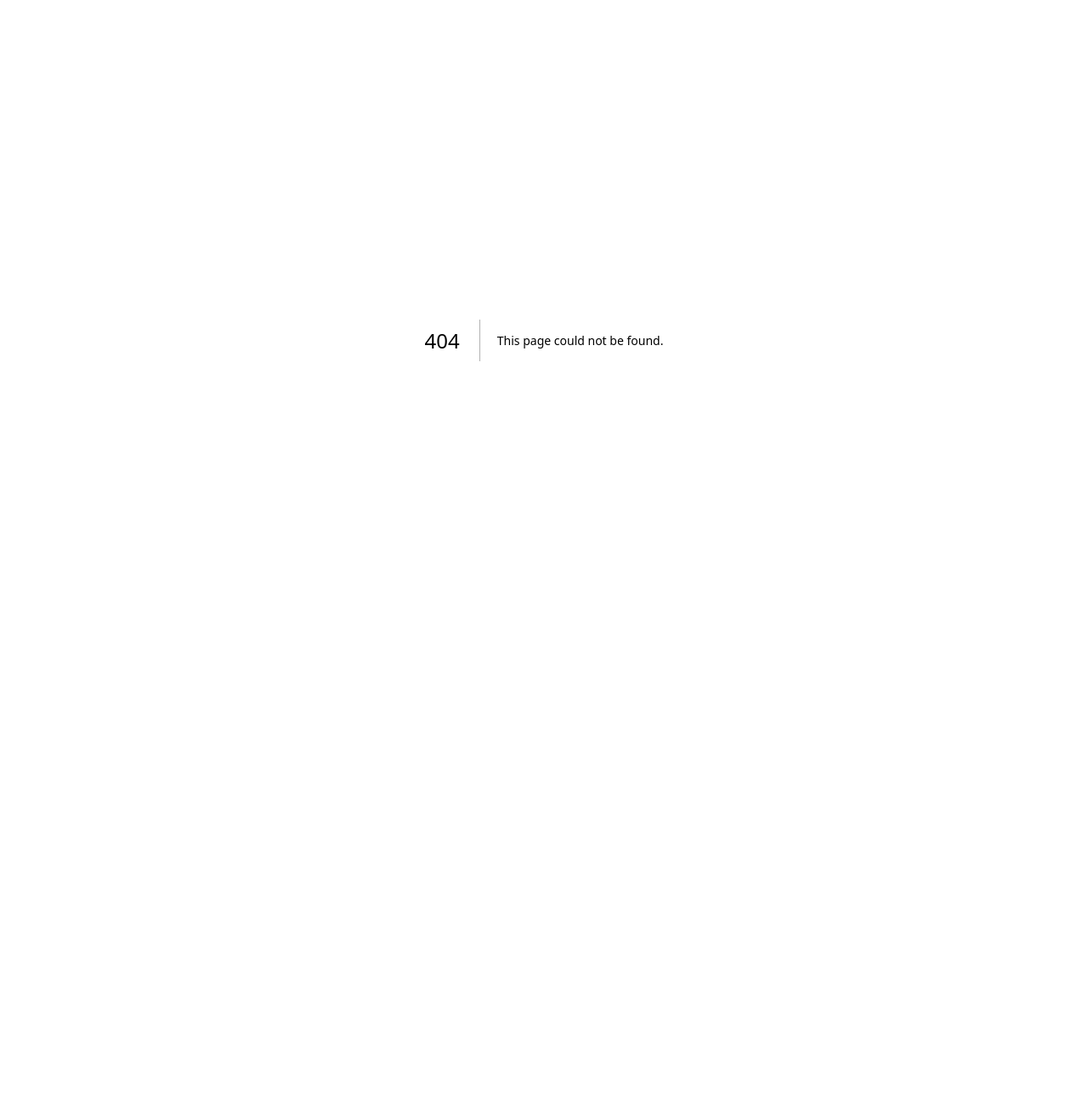
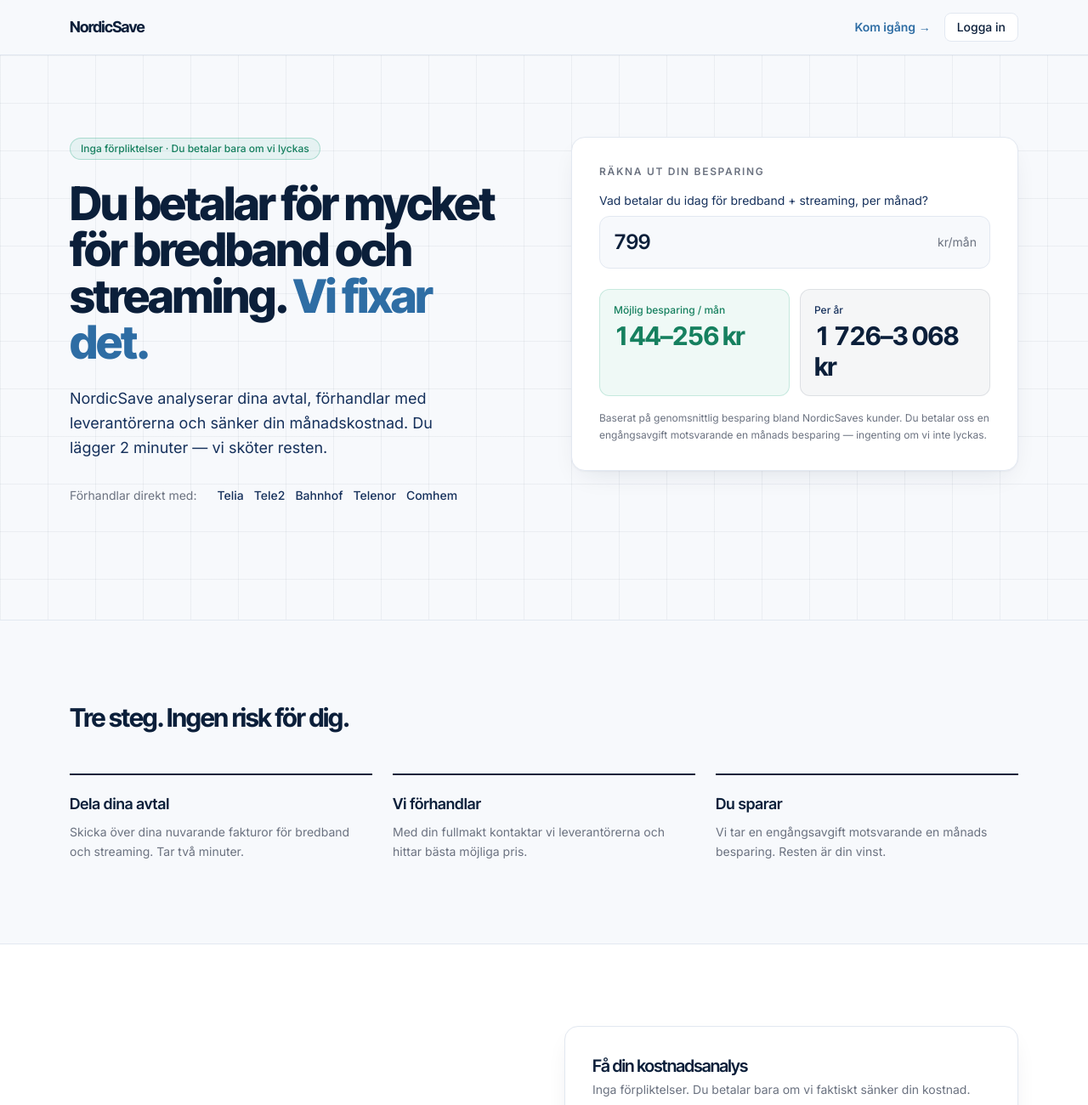
Before and after one commit to MalleBalleCode/NordicSave, a Next.js app: page /app in a window 1280 px wide. Before the commit this address had no page. Shown: the top 1300 px of the page at 85% size. Before the commit the page ends 800 px from the top, so only its background shows below. Built offline with nearby package versions, Linux system fonts and the light colour scheme.

Commit message:
Create main page layout with components

```diff
--- /dev/null
+++ b/app/app/page.tsx
@@ -0,0 +1,69 @@
+import SavingsCalculator from "@/components/SavingsCalculator";
+import LeadForm from "@/components/LeadForm";
+import Link from "next/link";
+
+const PROVIDERS = ["Telia", "Tele2", "Bahnhof", "Telenor", "Comhem"];
+
+export default function Home() {
+  return (
+    <main className="min-h-screen bg-surface">
+      <header className="border-b border-line bg-surface/80 backdrop-blur-sm sticky top-0 z-50">
+        <div className="max-w-content mx-auto px-6 sm:px-8 h-16 flex items-center justify-between">
+          <span className="font-display font-bold text-lg tracking-tightest text-ink">NordicSave</span>
+          <div className="flex items-center gap-4">
+            <a href="#lead-form" className="text-sm font-semibold text-action hover:text-action/80 transition-colors">Kom igång →</a>
+            <Link href="/login" className="text-sm font-medium px-3.5 py-1.5 rounded-lg border border-line bg-white text-ink hover:border-action/40 transition-colors">Logga in</Link>
+          </div>
+        </div>
+      </header>
+      <section className="relative ledger-grid overflow-hidden border-b border-line">
+        <div className="max-w-content mx-auto px-6 sm:px-8 py-16 sm:py-24 grid lg:grid-cols-2 gap-12 lg:gap-16 items-start">
+          <div>
+            <p className="inline-flex items-center gap-2 rounded-full border border-gain/30 bg-gain/[0.08] px-3 py-1 text-xs font-medium text-gain_dark mb-6">Inga förpliktelser · Du betalar bara om vi lyckas</p>
+            <h1 className="font-display font-extrabold tracking-tightest text-ink text-4xl sm:text-5xl lg:text-[3.4rem] leading-[1.05] mb-6">Du betalar för mycket för bredband och streaming. <span className="text-action">Vi fixar det.</span></h1>
+            <p className="text-lg text-ink_soft leading-relaxed mb-8 max-w-md">NordicSave analyserar dina avtal, förhandlar med leverantörerna och sänker din månadskostnad. Du lägger 2 minuter — vi sköter resten.</p>
+            <div className="flex flex-wrap items-center gap-x-6 gap-y-2 text-sm text-muted mb-10">
+              <span>Förhandlar direkt med:</span>
+              <div className="flex flex-wrap gap-3 font-medium text-ink_soft">
+                {PROVIDERS.map((p) => (<span key={p}>{p}</span>))}
+              </div>
+            </div>
+          </div>
+          <SavingsCalculator />
+        </div>
+      </section>
+      <section className="max-w-content mx-auto px-6 sm:px-8 py-16 sm:py-24">
+        <h2 className="font-display font-bold tracking-tightest text-ink text-2xl sm:text-3xl mb-12 max-w-lg">Tre steg. Ingen risk för dig.</h2>
+        <div className="grid sm:grid-cols-3 gap-8 sm:gap-6">
+          <Step label="Dela dina avtal" text="Skicka över dina nuvarande fakturor för bredband och streaming. Tar två minuter." />
+          <Step label="Vi förhandlar" text="Med din fullmakt kontaktar vi leverantörerna och hittar bästa möjliga pris." />
+          <Step label="Du sparar" text="Vi tar en engångsavgift motsvarande en månads besparing. Resten är din vinst." />
+        </div>
+      </section>
+      <section id="lead-form" className="border-t border-line bg-white">
+        <div className="max-w-content mx-auto px-6 sm:px-8 py-16 sm:py-24 grid lg:grid-cols-2 gap-12 items-center">
+          <div>
+            <h2 className="font-display font-bold tracking-tightest text-ink text-2xl sm:text-3xl mb-4">Redo att sänka din räkning?</h2>
+            <p className="text-ink_soft leading-relaxed max-w-md">Lämna dina uppgifter och vi återkommer med en kostnadsfri analys av vad du kan spara — utan förpliktelser.</p>
+          </div>
+          <LeadForm />
+        </div>
+      </section>
+      <footer className="border-t border-line">
+        <div className="max-w-content mx-auto px-6 sm:px-8 py-8 flex flex-col sm:flex-row justify-between items-center gap-3 text-sm text-muted">
+          <span>© 2026 NordicSave AB</span>
+          <span>info@nordicsave.se</span>
+        </div>
+      </footer>
+    </main>
+  );
+}
+
+function Step({ label, text }: { label: string; text: string }) {
+  return (
+    <div className="border-t-2 border-ink pt-5">
+      <p className="font-display font-semibold text-lg text-ink mb-2">{label}</p>
+      <p className="text-sm text-muted leading-relaxed">{text}</p>
+    </div>
+  );
+}
```
